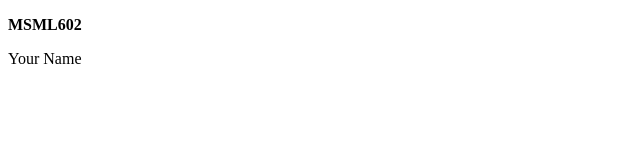
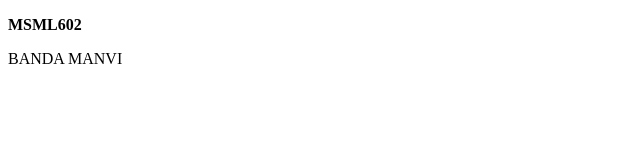
Before and after one commit to bandamanvi/bandamanvi.github.io, a plain HTML site: page index.html in a window 1280 px wide. Shown: the full height of the page, 0-640 px from the left. Drawn offline with Linux system fonts and the light colour scheme.

Commit message:
Update index.html

```diff
--- a/index.html
+++ b/index.html
@@ -2,11 +2,11 @@
 <html lang="en">
 <head>
     <meta charset="UTF-8">
-    <meta name="BANDA MANVI" content="width=device-width, initial-scale=1.0">
+    <meta name="viewport" content="width=device-width, initial-scale=1.0">
     <title>My GitHub Page</title>
 </head>
 <body>
     <p><strong>MSML602</strong></p>
-    <p>Your Name</p>
+    <p>BANDA MANVI</p>
 </body>
 </html>
```
